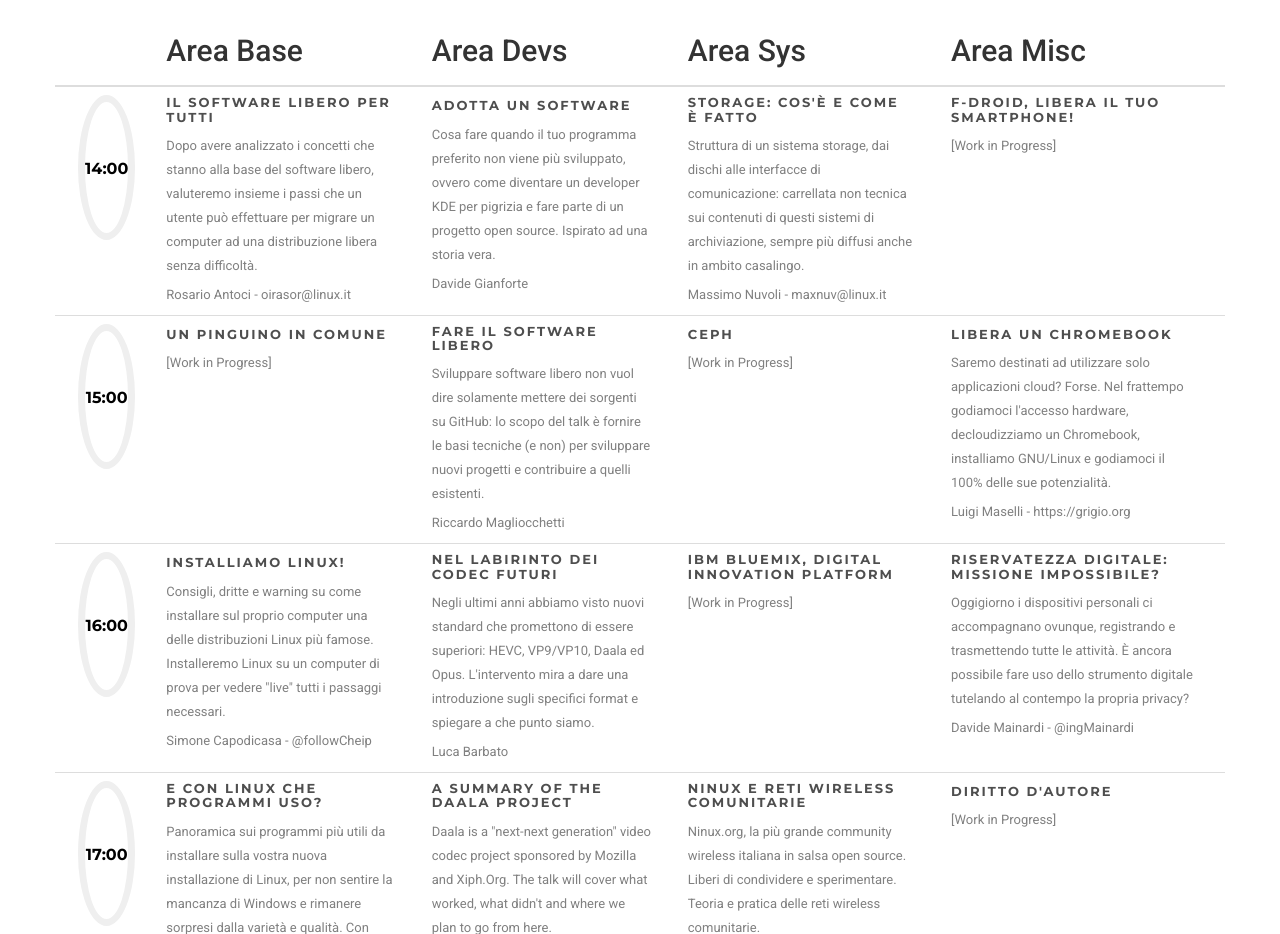
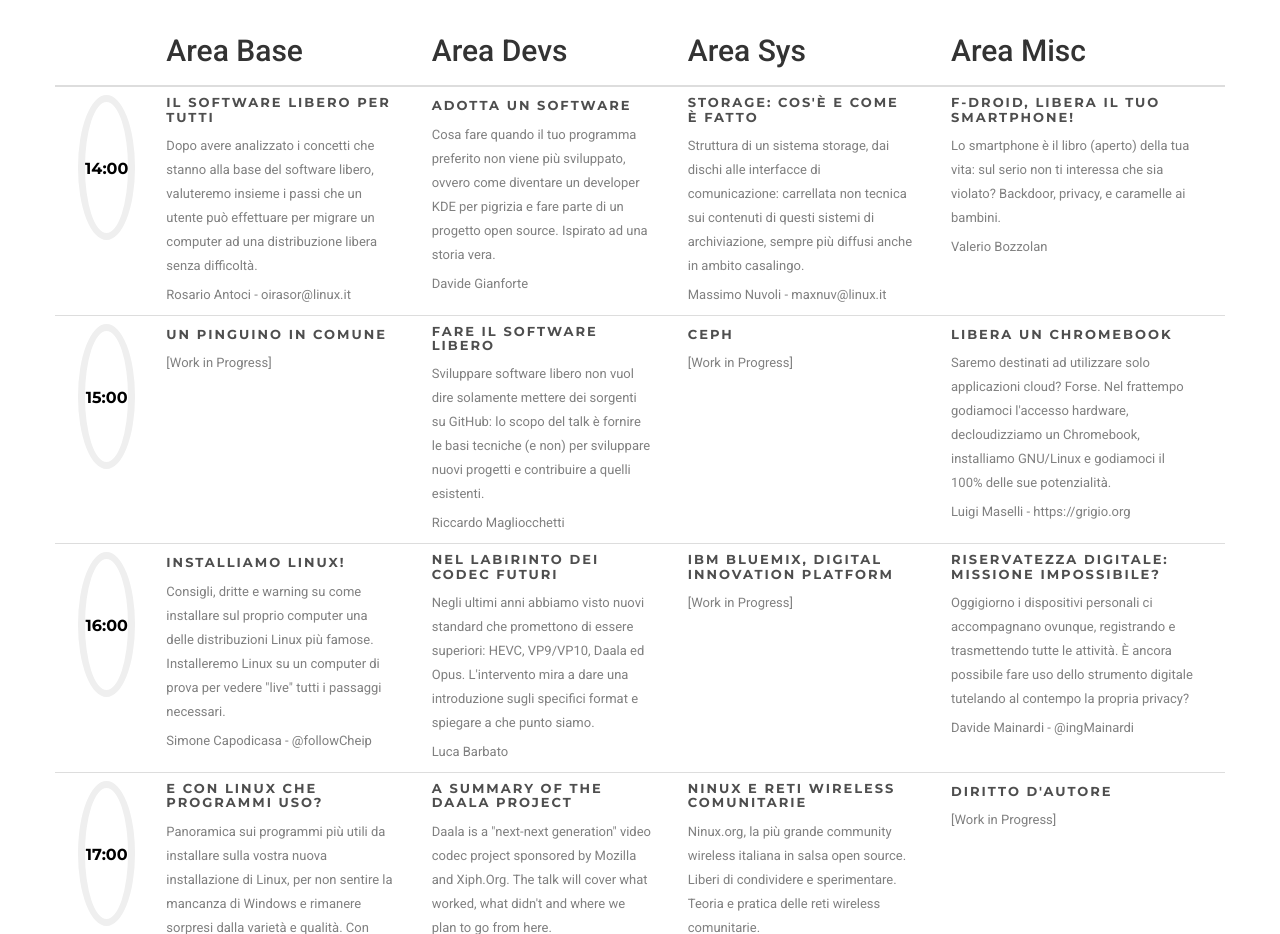
Before and after one commit to madbob/ld2015, a plain HTML site: page index.html in a window 1280 px wide. Shown: the part 2620-3554 px from the top of the page. Drawn offline with Linux system fonts and the light colour scheme.

Commit message:
abstract talk f-droid

```diff
--- a/index.html
+++ b/index.html
@@ -299,7 +299,8 @@
 										<h4 class="timeline-title">F-Droid, Libera il tuo Smartphone!</h4>
 									</div>
 									<div class="timeline-body">
-										<p>[Work in Progress]</p>
+										<p>Lo smartphone è il libro (aperto) della tua vita: sul serio non ti interessa che sia violato? Backdoor, privacy, e caramelle ai bambini.</p>
+										<p class="author">Valerio Bozzolan</p>
 									</div>
 								</div>
 							</div>
```
